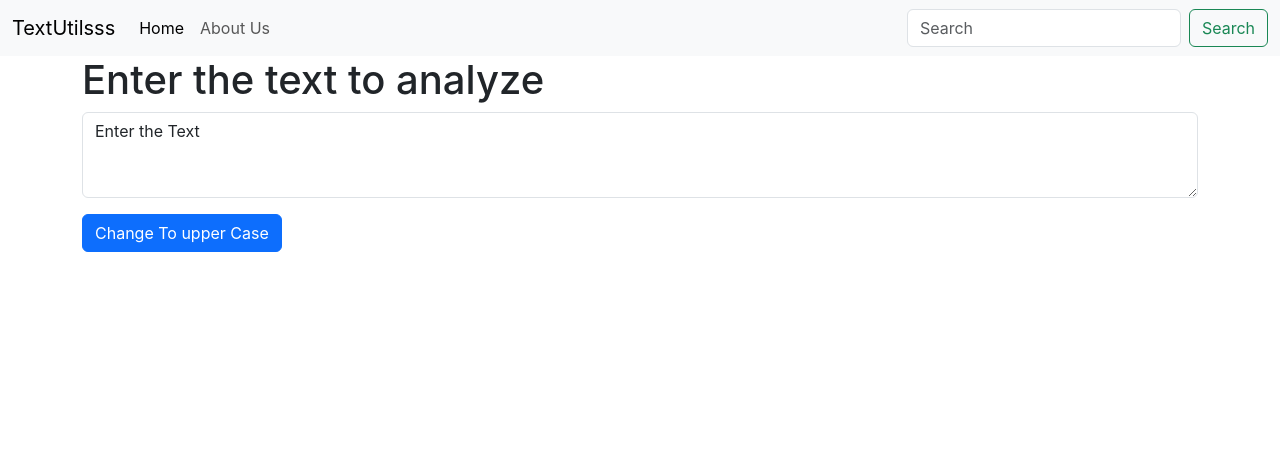
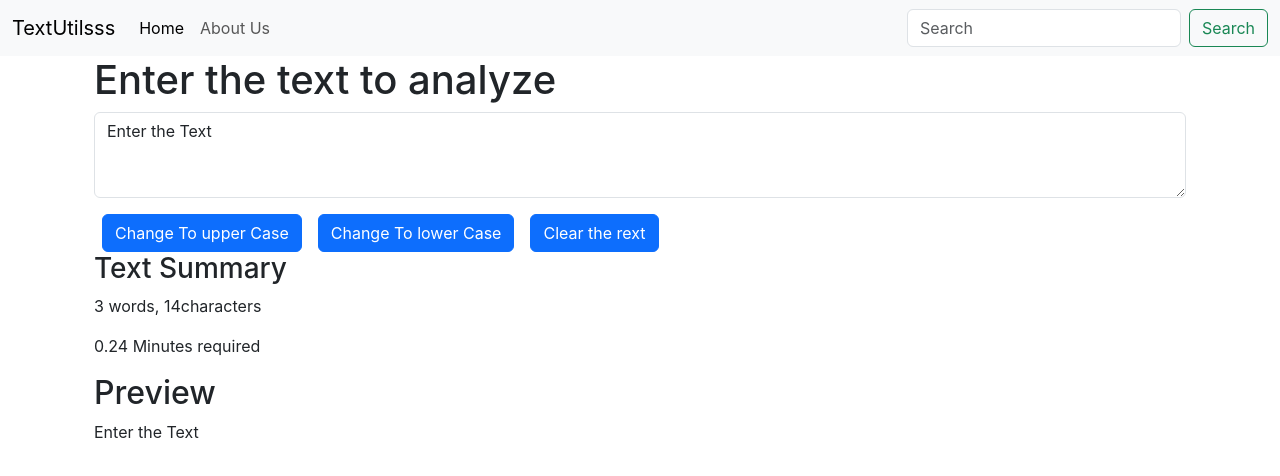
Before and after one commit to RahulVijaySingh/MERN_Tutorial, a React (Create React App) app: page / in a window 1280 px wide. Shown: the top 476 px of the page. Built offline with nearby package versions, Linux system fonts and the light colour scheme.

Commit message:
added the functionality of lowercase and clear button

```diff
--- a/src/TextForm.js
+++ b/src/TextForm.js
@@ -1,38 +1,60 @@
-import React,{useState} from 'react'
+import React, { useState } from 'react'
 
 const TextForm = (props) => {
 
 
-    let changeHandling = (event)=>{
+    let changeHandling = (event) => {
         settext(event.target.value);
     }
 
-    let upperChange=()=>{
-        let newtext=text.toUpperCase();
+    let upperChange = () => {
+        let newtext = text.toUpperCase();
+        settext(newtext);
+    }
+    let lowCase = () => {
+        let newtext = text.toLowerCase();
+        settext(newtext);
+    }
+    let clear = () => {
+        let newtext = "";
         settext(newtext);
     }
 
     const [text, settext] = useState("Enter the Text");
 
     return (
-        <div>
+        <>
 
+            <div className="container">
                 <h1>{props.heading}</h1>
-
-
-
 
                 <div className="mb-3">
                     {/* <label htmlFor="exampleFormControlTextarea1" className="form-label">Example textarea</label> */}
                     <textarea className="form-control" value={text} onChange={changeHandling} id="exampleFormControlTextarea1" rows="3"></textarea>
                 </div>
-            <button className="btn btn-primary" onClick={upperChange}>
+                <button className="btn btn-primary mx-2" onClick={upperChange}>
                         Change To upper Case
                 </button>
+                <button className="btn btn-primary mx-2" onClick={lowCase}>
+                        Change To lower Case
+                </button>
+                <button className="btn btn-primary mx-2" onClick={clear}>
+                        Clear the rext
+                </button>
+            </div>
+
+            <div className="container">
+                <h3>Text  Summary</h3>
+                <p> {text.split(" ").length} words,  {text.length}characters</p>
+                <p> {0.08* text.split(" ").length} Minutes required</p>
+                <h2>Preview</h2>
+                <p>{text}</p>
+            </div>
 
 
+        </>
 
-        </div>
+
     )
 }
 
```
Lines whose indentation alone changed are shown as unchanged.
